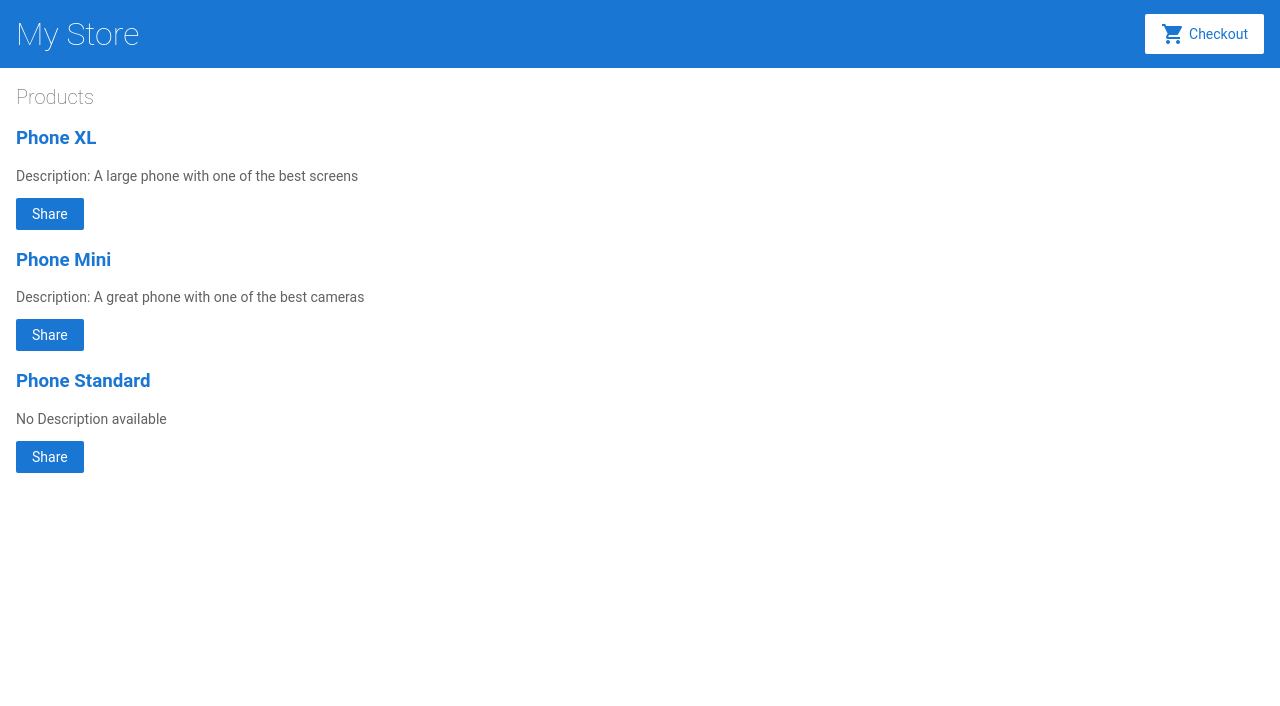
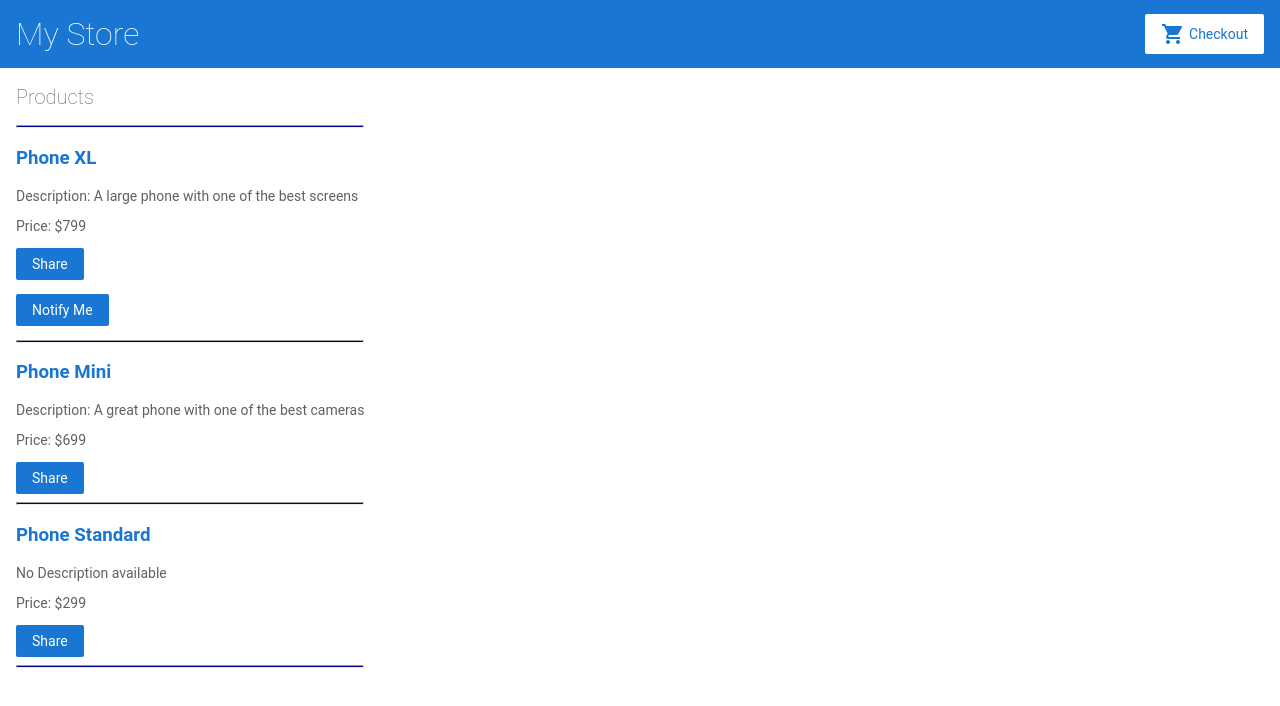
Before and after one commit to bcooke5858/angular-ammfdy-6fqnxq, an Angular app: page / in a window 1280 px wide. Shown: the top 706 px of the page. Built offline with nearby package versions, Linux system fonts and the light colour scheme.

Commit message:
4 files modified

```diff
--- a/src/app/product-alerts/product-alerts.component.html
+++ b/src/app/product-alerts/product-alerts.component.html
@@ -1 +1,3 @@
-<p>product-alerts works!</p>
+<p *ngIf="product && product.price > 700">
+<button type="button" (click)="notify.emit()">Notify Me</button>
+</p>
--- a/src/app/product-list/product-list.component.html
+++ b/src/app/product-list/product-list.component.html
@@ -1,6 +1,9 @@
 <h2>Products</h2>
 
 <div *ngFor="let product of products">
+
+  <hr style = "background-color: darkblue; height:3px">
+
   <h3>
     <a [title]="product.name + ' details'">
       {{ product.name }}
@@ -17,12 +20,27 @@
       </div>
   </ng-template>
 
+  <div *ngIf="product.price; else noprice">
+    <p>Price: ${{ product.price }}</p>
+  </div>
+
+  <ng-template #noprice>
+      <div>
+        <p>No Price available</p>
+      </div>
+  </ng-template>
+
   <button type="button" (click)="share()">
     Share
   </button>
 
+  <app-product-alerts
+    [product]="product"
+    (notify)="onNotify()">
+  </app-product-alerts>
+
 </div>
-
+<hr style = "background-color: darkblue; height:3px">
 <!--
 Copyright Google LLC. All Rights Reserved.
 Use of this source code is governed by an MIT-style license that
--- a/src/app/product-list/product-list.component.ts
+++ b/src/app/product-list/product-list.component.ts
@@ -13,6 +13,10 @@
   share() {
     window.alert('The product has been shared!');
   }
+
+  onNotify() {
+    window.alert('You will be notified when the product goes on sale');
+  }
 }
 
 
```
Also changed, not shown: src/app/product-alerts/product-alerts.component.ts (+7 -1 lines).
